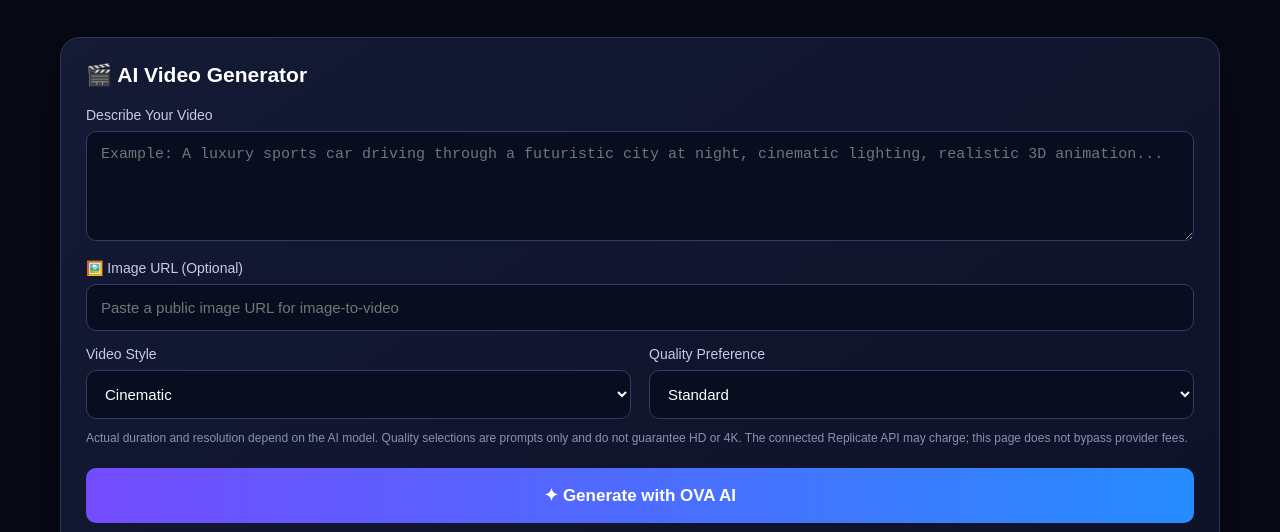
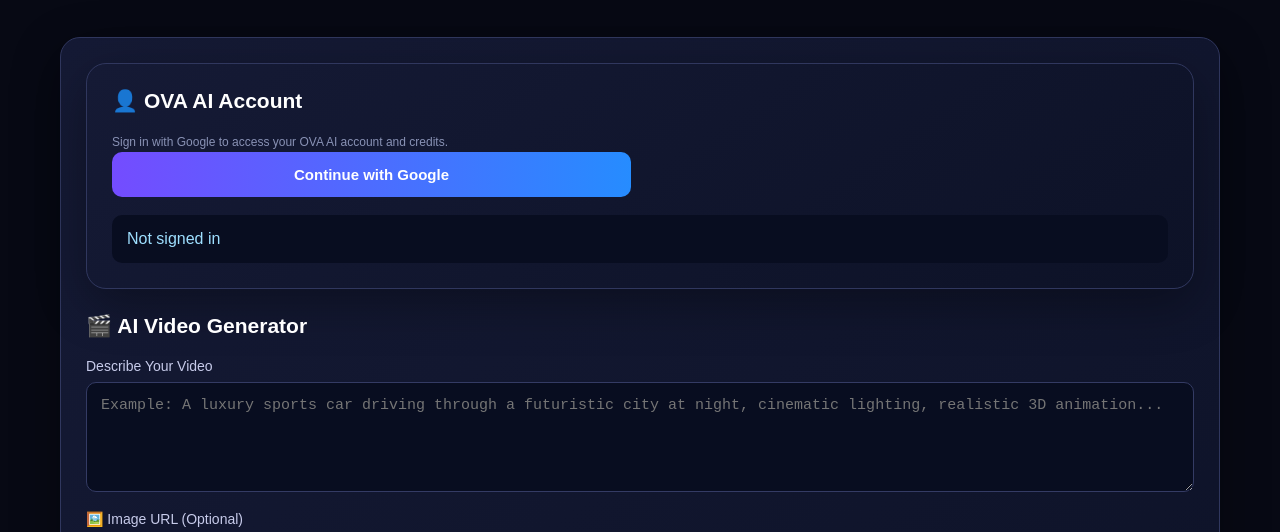
Before and after one commit to kidstimezone4-cmd/Ova-AI, a plain HTML site: page index.html in a window 1280 px wide. Shown: the part 218-750 px from the top of the page. Drawn offline with Linux system fonts and the light colour scheme; a script that the page names is missing.

Commit message:
Add visible OVA AI Google login and account panel

```diff
--- a/index.html
+++ b/index.html
@@ -45,6 +45,15 @@ footer{text-align:center;padding:30px;border-top:1px solid #252744;color:#777f9e
 <section class="hero"><h1>Create Your Imagination</h1><p>AI Video • Voice • Music • Sound Effects</p></section>
 
 <section class="panel">
+<section class="panel" id="accountPanel">
+<h2>👤 OVA AI Account</h2>
+<p class="small" id="authMessage">Sign in with Google to access your OVA AI account and credits.</p>
+<div class="grid">
+<button id="googleLoginBtn" type="button">Continue with Google</button>
+<button id="logoutBtn" class="secondary hidden" type="button">Sign out</button>
+</div>
+<p class="status" id="accountStatus">Not signed in</p>
+</section>
 <h2>🎬 AI Video Generator</h2>
 <label>Describe Your Video</label>
 <textarea id="prompt" placeholder="Example: A luxury sports car driving through a futuristic city at night, cinematic lighting, realistic 3D animation..."></textarea>
```
